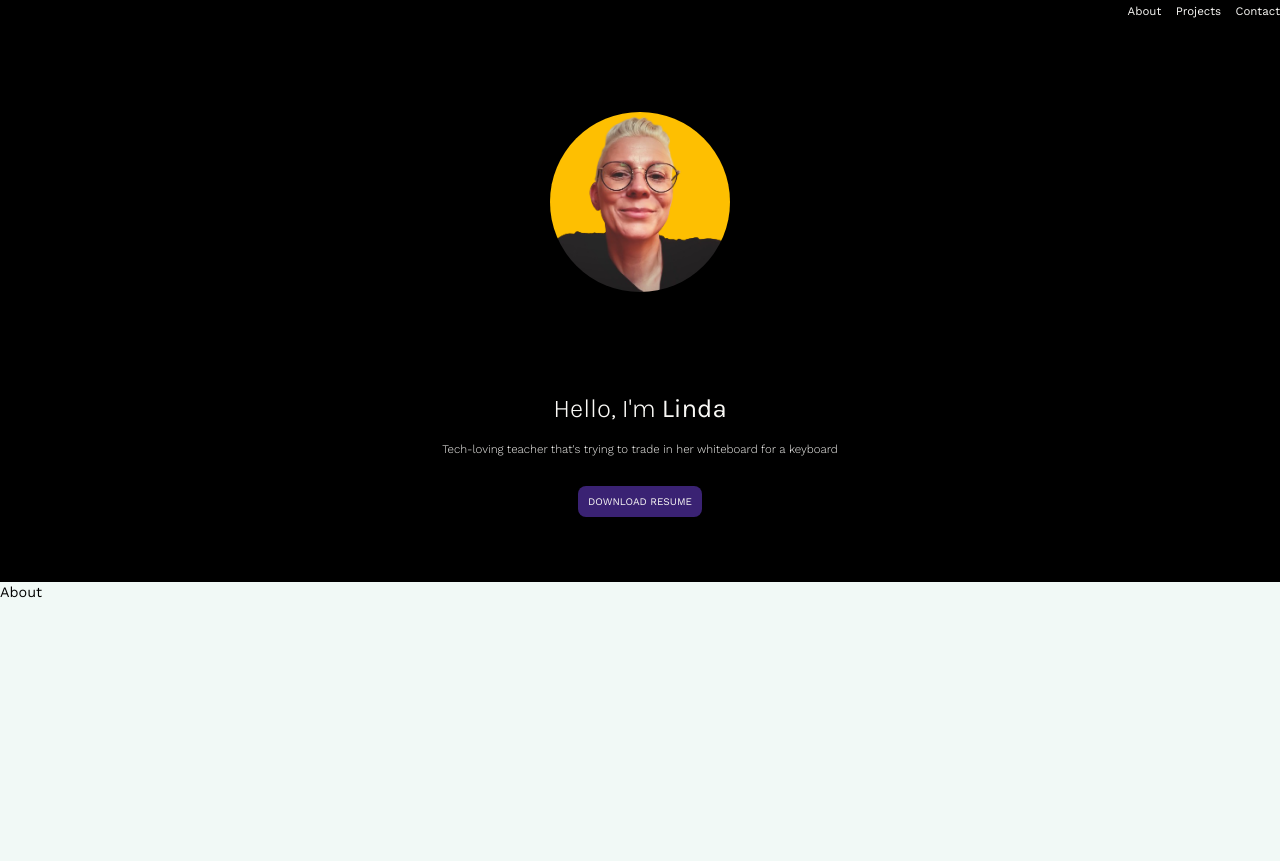
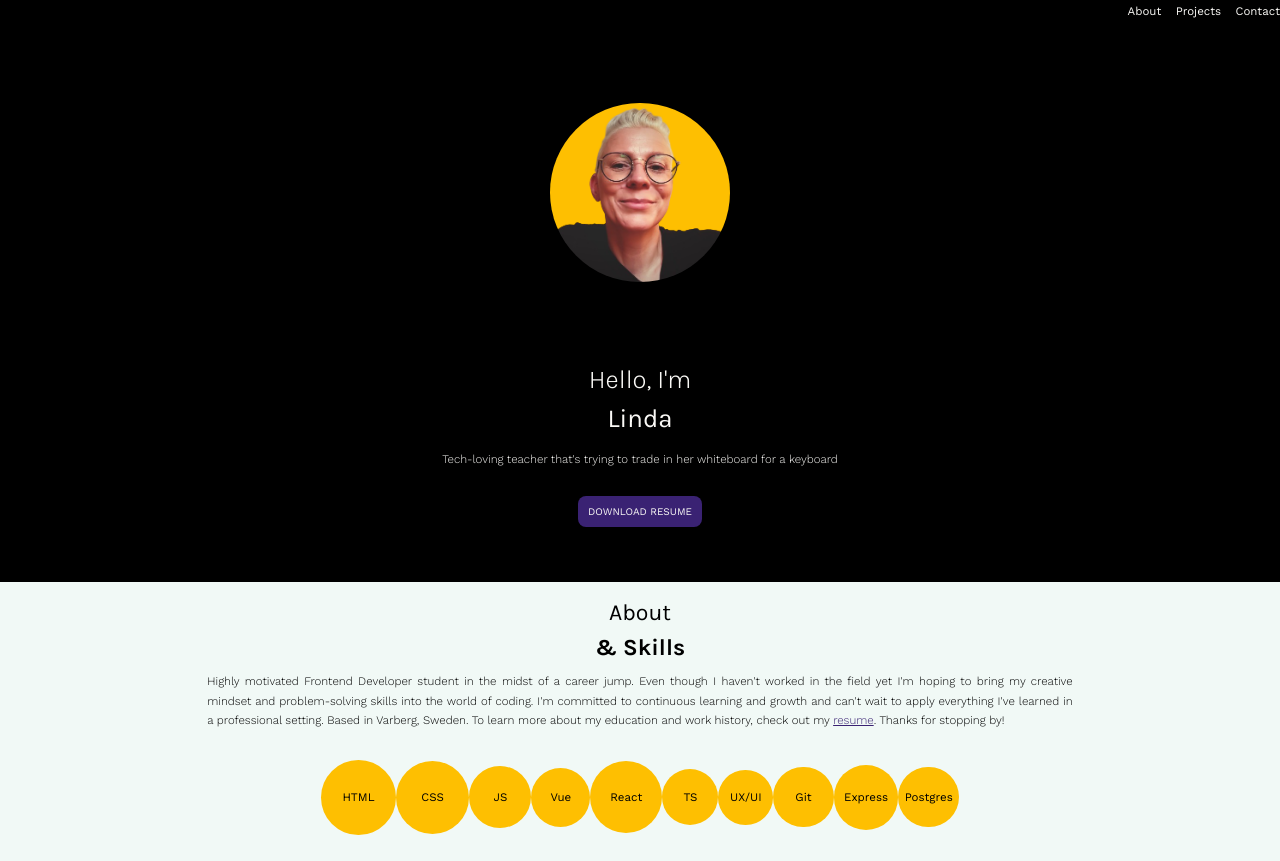
Before and after one commit to lindajensen/portfolio-v2, a React (Vite) app: page / in a window 1280 px wide. Before the commit the page ends 800 px from the top, so only its background shows below. Built offline with nearby package versions, Linux system fonts and the light colour scheme.

Commit message:
add About component and initial styling

```diff
--- a/src/components/About.tsx
+++ b/src/components/About.tsx
@@ -1,5 +1,36 @@
 function About() {
-  return <div>About</div>;
+  return (
+    <section className="about">
+      <h2 className="about__title">
+        About <span className="about--highlight">& Skills</span>{" "}
+      </h2>
+      <p className="about__text">
+        Highly motivated Frontend Developer student in the midst of a career
+        jump. Even though I haven't worked in the field yet I'm hoping to bring
+        my creative mindset and problem-solving skills into the world of coding.
+        I'm committed to continuous learning and growth and can't wait to apply
+        everything I've learned in a professional setting. Based in Varberg,
+        Sweden. To learn more about my education and work history, check out my{" "}
+        <a className="about__resume" href="resume.pdf" target="_blank">
+          resume
+        </a>
+        . Thanks for stopping by!
+      </p>
+
+      <div className="about__skills">
+        <div className="about__skill about__skill--html">HTML</div>
+        <div className="about__skill about__skill--css">CSS</div>
+        <div className="about__skill about__skill--js">JS</div>
+        <div className="about__skill about__skill--vue">Vue</div>
+        <div className="about__skill about__skill--react">React</div>
+        <div className="about__skill about__skill--ts">TS</div>
+        <div className="about__skill about__skill--uxui">UX/UI</div>
+        <div className="about__skill about__skill--git">Git</div>
+        <div className="about__skill about__skill--express">Express</div>
+        <div className="about__skill about__skill--postgres">Postgres</div>
+      </div>
+    </section>
+  );
 }
 
 export default About;
--- a/src/index.css
+++ b/src/index.css
@@ -121,7 +121,7 @@ span {
   gap: 1rem;
 }
 
-/* Hero */
+/* Hero Section */
 .hero {
   background-color: var(--background-dark);
   color: var(--light-font-color);
@@ -143,7 +143,7 @@ span {
 }
 
 .hero__title span {
-  display: inline;
+  /* display: inline; */
 }
 
 .hero__text {
@@ -166,6 +166,129 @@ span {
   background-color: #2f1a5c;
 }
 
+/* About Section */
+.about {
+  padding-inline: 1.2rem;
+  max-width: 900px;
+  margin: 0 auto;
+}
+
+.about__text {
+  margin-bottom: 2rem;
+  text-align: justify;
+}
+
+.about__resume {
+  color: var(--primary-button-color);
+  text-decoration: underline;
+}
+
+.about__skills {
+  position: relative;
+  width: 100%;
+  height: 450px;
+  margin: 0 auto;
+  max-width: 700px;
+}
+
+.about__skill {
+  background-color: var(--accent-color);
+  border-radius: 50%;
+  position: absolute;
+  display: flex;
+  justify-content: center;
+  align-items: center;
+  text-align: center;
+  font-size: 0.8rem;
+  flex: 0 0 auto;
+  aspect-ratio: 1 / 1;
+}
+
+.about__skill--html {
+  height: 5.2rem;
+  width: 5.2rem;
+  top: 5%;
+  left: 20%;
+}
+
+.about__skill--css {
+  height: 5.1rem;
+  width: 5.1rem;
+  top: 70%;
+  left: 72%;
+}
+
+.about__skill--js {
+  height: 4.3rem;
+  width: 4.3rem;
+  top: 25%;
+  left: 45%;
+}
+
+.about__skill--vue {
+  height: 4.1rem;
+  width: 4.1rem;
+  top: 60%;
+  left: 40%;
+}
+
+.about__skill--react {
+  height: 5rem;
+  width: 5rem;
+  top: 25%;
+  left: 0%;
+}
+
+.about__skill--ts {
+  height: 3.9rem;
+  width: 3.9rem;
+  top: 80%;
+  left: 10%;
+}
+
+.about__skill--uxui {
+  height: 3.8rem;
+  width: 3.8rem;
+  top: 45%;
+  left: 20%;
+}
+
+.about__skill--git {
+  height: 4.2rem;
+  width: 4.2rem;
+  top: 10%;
+  left: 72%;
+}
+
+.about__skill--express {
+  height: 4.5rem;
+  width: 4.5rem;
+  top: 40%;
+  left: 80%;
+}
+
+.about__skill--postgres {
+  height: 4.2rem;
+  width: 4.2rem;
+  top: 83%;
+  left: 50%;
+}
 /* ==========  UTILITY CLASSES  ========== */
 
 /* ==========  RESPONSIVE DESIGN  ========== */
+@media (min-width: 900px) {
+  .about__skills {
+    display: flex;
+    justify-content: center;
+    align-items: center;
+    height: auto;
+    position: relative;
+    margin-bottom: 1.8rem;
+  }
+
+  .about__skill {
+    position: static;
+    margin: 0 1rem;
+    transition: all 0.8s ease;
+  }
+}
```
